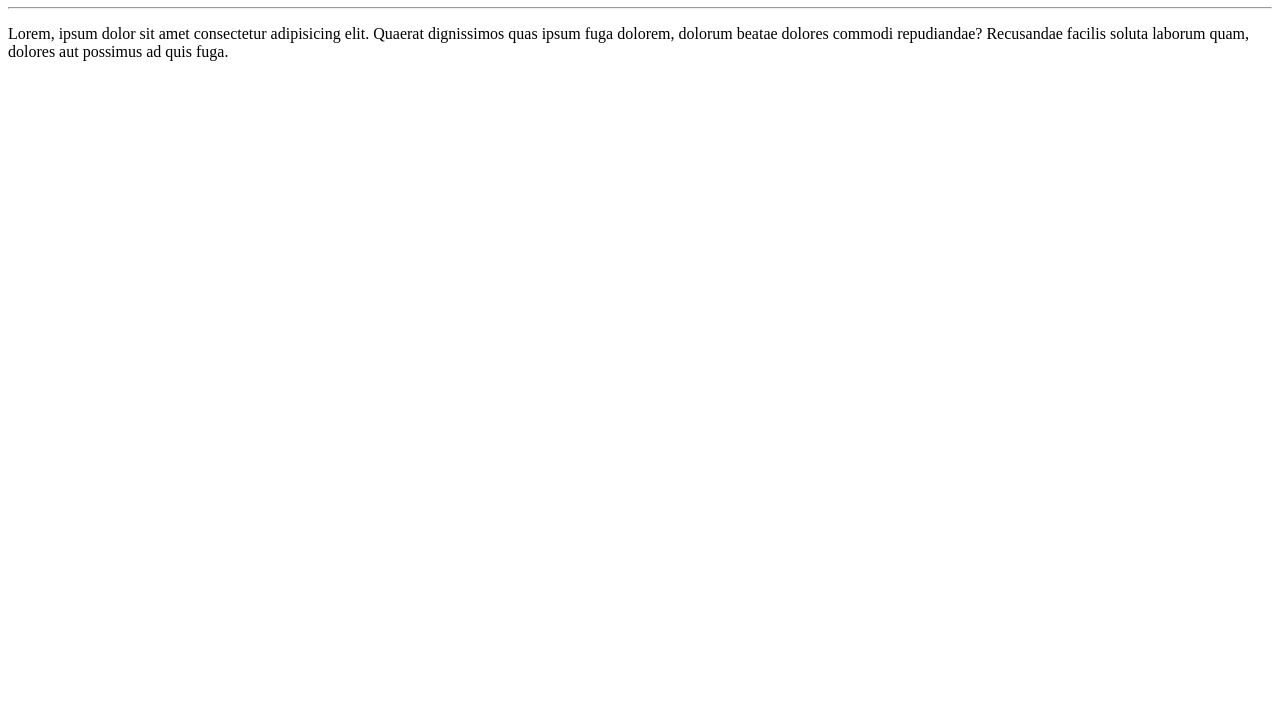
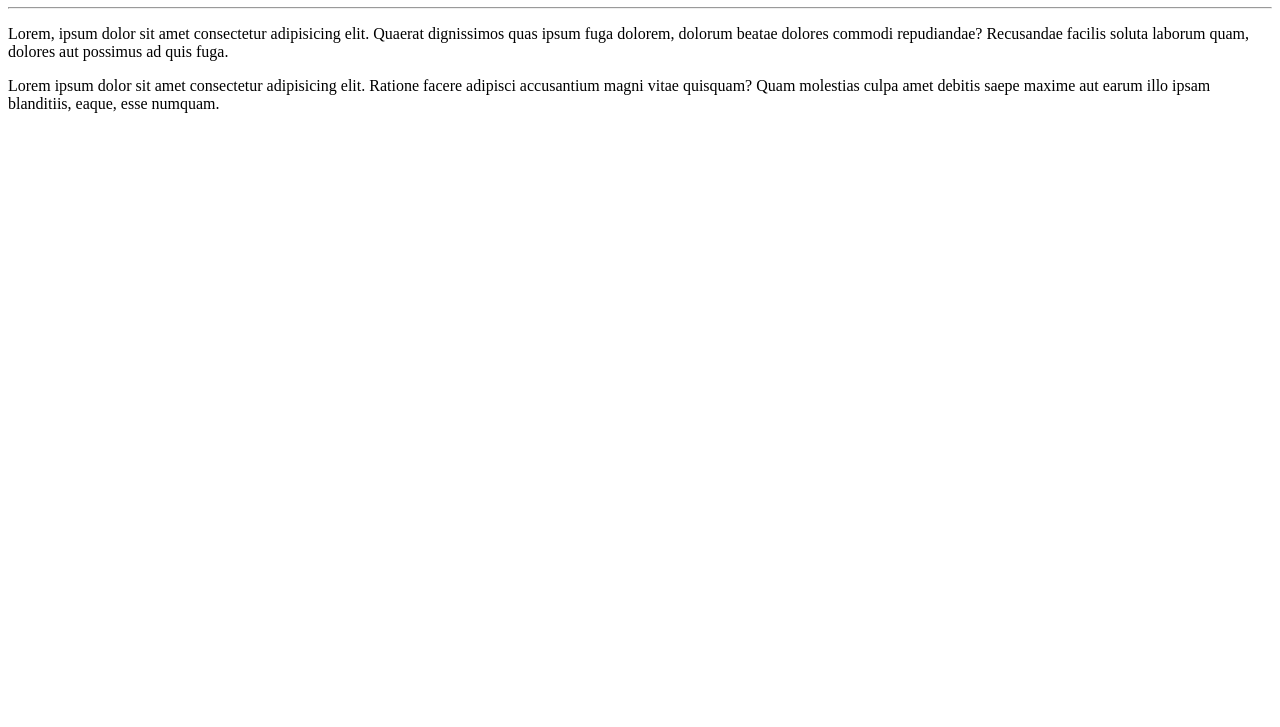
Before and after one commit to pstjoao/Ola-Mundo, a plain HTML site: page site-exemplo/index.html in a window 1280 px wide. Shown: the part 73-800 px from the top of the page. Drawn offline with Linux system fonts and the light colour scheme.

Commit message:
adicionei um parágrafo

```diff
--- a/site-exemplo/index.html
+++ b/site-exemplo/index.html
@@ -9,5 +9,6 @@
     <h1>Olá, Mundo!</h1>
     <hr>
     <p>Lorem, ipsum dolor sit amet consectetur adipisicing elit. Quaerat dignissimos quas ipsum fuga dolorem, dolorum beatae dolores commodi repudiandae? Recusandae facilis soluta laborum quam, dolores aut possimus ad quis fuga.</p>
+    <p>Lorem ipsum dolor sit amet consectetur adipisicing elit. Ratione facere adipisci accusantium magni vitae quisquam? Quam molestias culpa amet debitis saepe maxime aut earum illo ipsam blanditiis, eaque, esse numquam.</p>
 </body>
 </html>
```
